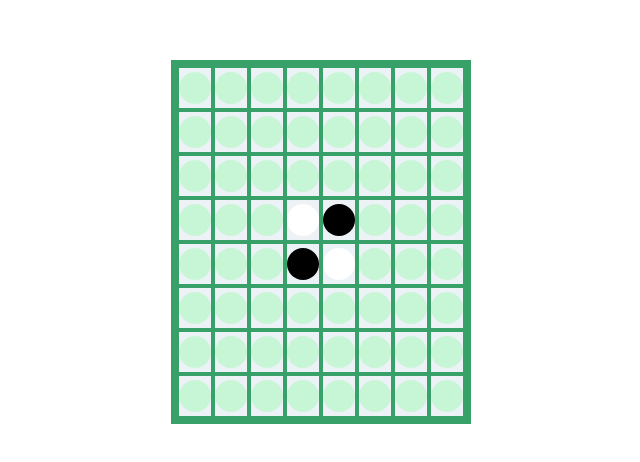
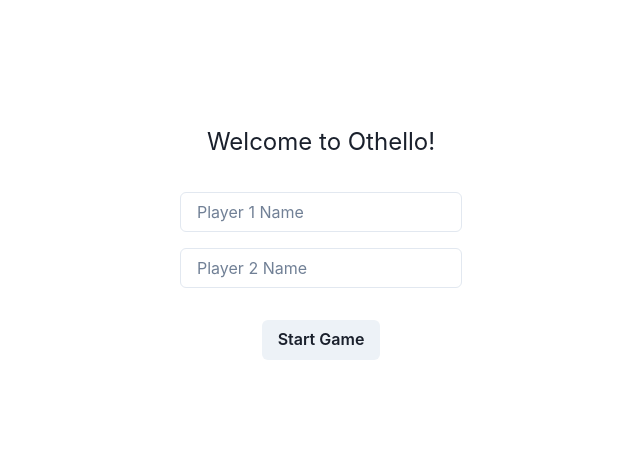
Before and after one commit to GPT-Engineer-App-Dev/mockify-io-30, a React (Vite) app: page / in a window 1280 px wide. Shown: the part 158-620 px from the top of the page, without its empty margins (319-959 px from the left). Built offline with nearby package versions, Linux system fonts and the light colour scheme.

Commit message:
- Created a new `StartScreen` component with player name inputs and a start button - Updated the `Index` component to conditionally render either the `StartScreen` or `OthelloBoard` - Pass player names from `Index` to `OthelloBoard` and display them during the game

```diff
--- a/src/components/OthelloBoard.jsx
+++ b/src/components/OthelloBoard.jsx
@@ -1,7 +1,7 @@
-import { Grid, GridItem, Circle, Text } from "@chakra-ui/react";
+import { Grid, GridItem, Circle, Text, Box } from "@chakra-ui/react";
 import { useState } from "react";
 
-const OthelloBoard = () => {
+const OthelloBoard = (props) => {
   const [board, setBoard] = useState([
     [0, 0, 0, 0, 0, 0, 0, 0],
     [0, 0, 0, 0, 0, 0, 0, 0],
@@ -136,7 +136,10 @@ const OthelloBoard = () => {
           </GridItem>
         )),
       )}
-      {gameOver && <Text>{winner === 0 ? "It's a tie!" : `Player ${winner} wins!`}</Text>}
+      <Box mt={4}>
+        <Text>Current Player: {currentPlayer === 1 ? props.player1Name : props.player2Name}</Text>
+        {gameOver && <Text mt={2}>{winner === 0 ? "It's a tie!" : `${winner === 1 ? props.player1Name : props.player2Name} wins!`}</Text>}
+      </Box>
     </Grid>
   );
 };
--- /dev/null
+++ b/src/components/StartScreen.jsx
@@ -0,0 +1,24 @@
+import { Button, Flex, Input, Text } from "@chakra-ui/react";
+import { useState } from "react";
+
+const StartScreen = ({ onStart }) => {
+  const [player1Name, setPlayer1Name] = useState("");
+  const [player2Name, setPlayer2Name] = useState("");
+
+  const handleStart = () => {
+    onStart(player1Name, player2Name);
+  };
+
+  return (
+    <Flex direction="column" align="center" justify="center" h="100vh">
+      <Text fontSize="2xl" mb={8}>
+        Welcome to Othello!
+      </Text>
+      <Input placeholder="Player 1 Name" value={player1Name} onChange={(e) => setPlayer1Name(e.target.value)} mb={4} />
+      <Input placeholder="Player 2 Name" value={player2Name} onChange={(e) => setPlayer2Name(e.target.value)} mb={8} />
+      <Button onClick={handleStart}>Start Game</Button>
+    </Flex>
+  );
+};
+
+export default StartScreen;
--- a/src/pages/Index.jsx
+++ b/src/pages/Index.jsx
@@ -1,10 +1,22 @@
 import { Flex } from "@chakra-ui/react";
+import { useState } from "react";
 import OthelloBoard from "../components/OthelloBoard";
+import StartScreen from "../components/StartScreen";
 
 const Index = () => {
+  const [gameStarted, setGameStarted] = useState(false);
+  const [player1Name, setPlayer1Name] = useState("");
+  const [player2Name, setPlayer2Name] = useState("");
+
+  const handleStart = (p1Name, p2Name) => {
+    setPlayer1Name(p1Name);
+    setPlayer2Name(p2Name);
+    setGameStarted(true);
+  };
+
   return (
     <Flex align="center" justify="center" h="100vh">
-      <OthelloBoard />
+      {gameStarted ? <OthelloBoard player1Name={player1Name} player2Name={player2Name} /> : <StartScreen onStart={handleStart} />}
     </Flex>
   );
 };
```
